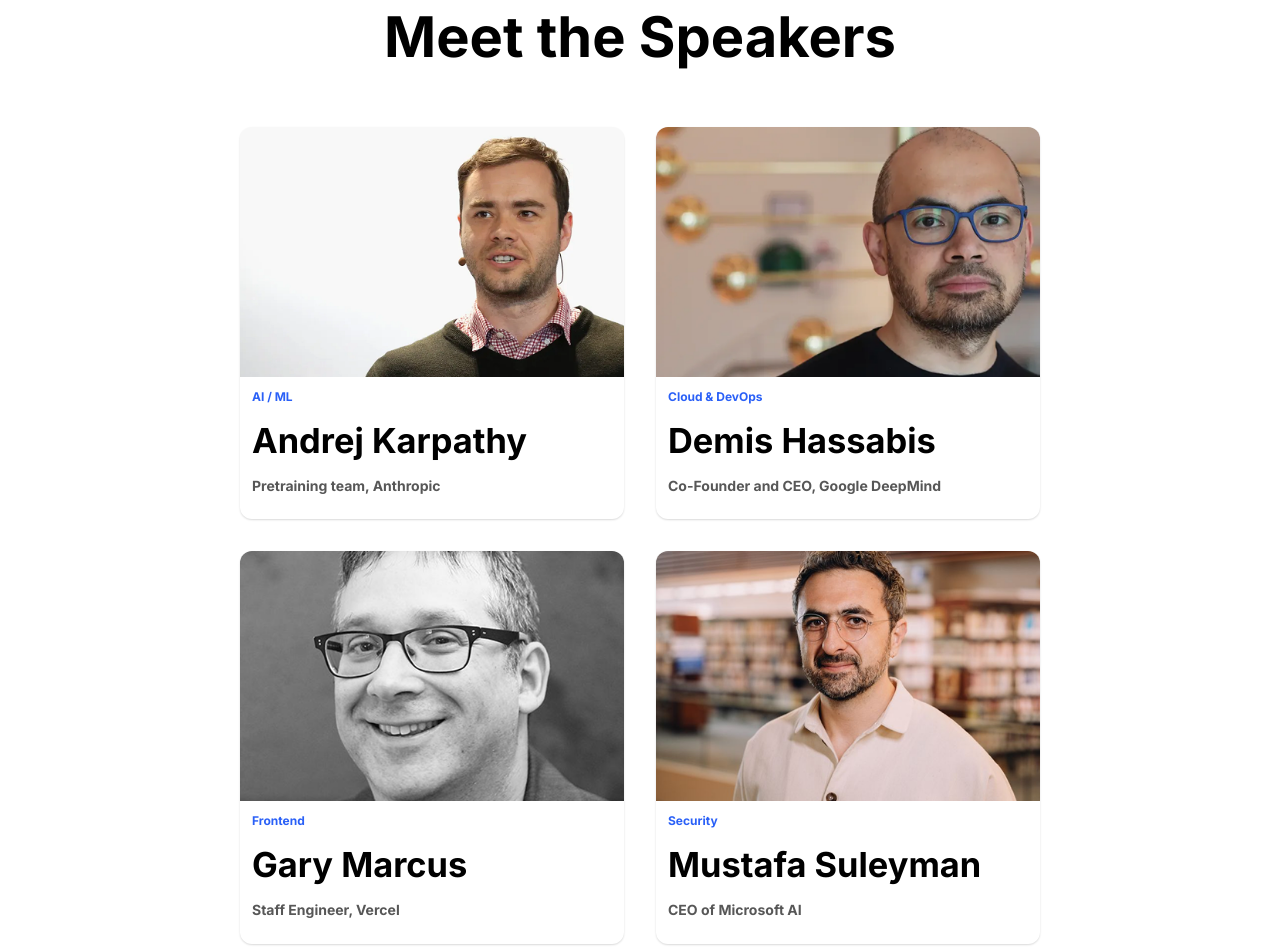
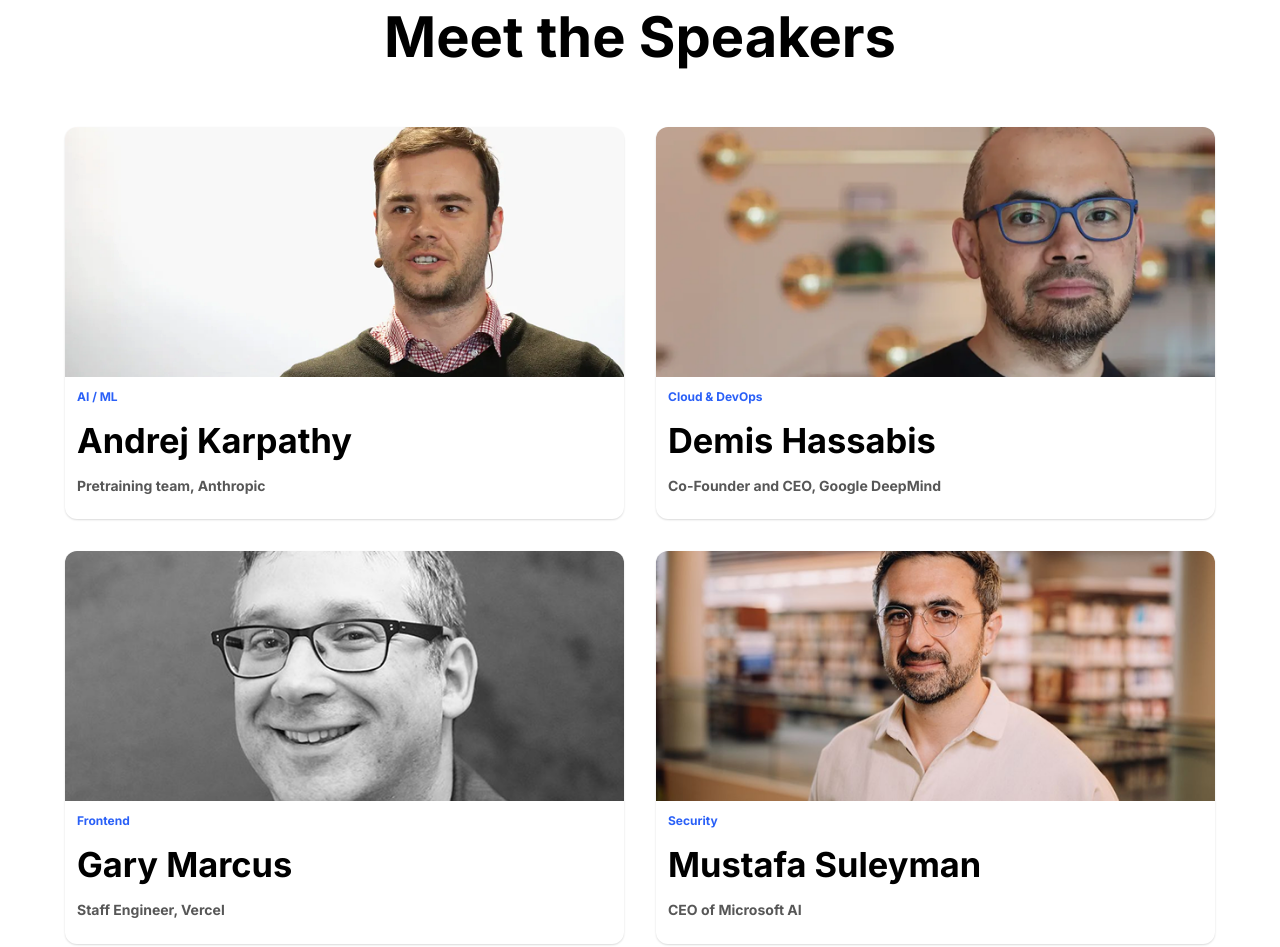
Before and after one commit to Moinul-Islam-71/A01-DevConf-2026, a plain HTML site: page index.html in a window 1280 px wide. Shown: the part 860-1807 px from the top of the page. Drawn offline with nearby package versions, Linux system fonts and the light colour scheme.

Commit message:
change bg-color of navbar

```diff
--- a/style.css
+++ b/style.css
@@ -7,7 +7,7 @@
 
 nav {
     position: sticky;
-    background: rgb(245, 242, 242);
+    background: rgb(255, 255, 255);
     top: 0;
     padding: 1.46rem 0;
     z-index: 50;
@@ -152,7 +152,9 @@
 
 .speakers {
     display: flex;
-    gap: 2rem;
+
+    width: 100%;
+    max-width: 1150px;
 
     flex-wrap: wrap;
     justify-content: center;
@@ -163,7 +165,10 @@
 }
 
 .speaker {
-    width: 24rem;
+    width: calc(50% - 1rem); /* taken help from AI for responsive width calculation */
+    min-width: 280px;
+
+
     box-shadow: 0 1px 2px 0 rgba(0, 0, 0, 0.15);
 
 
```
